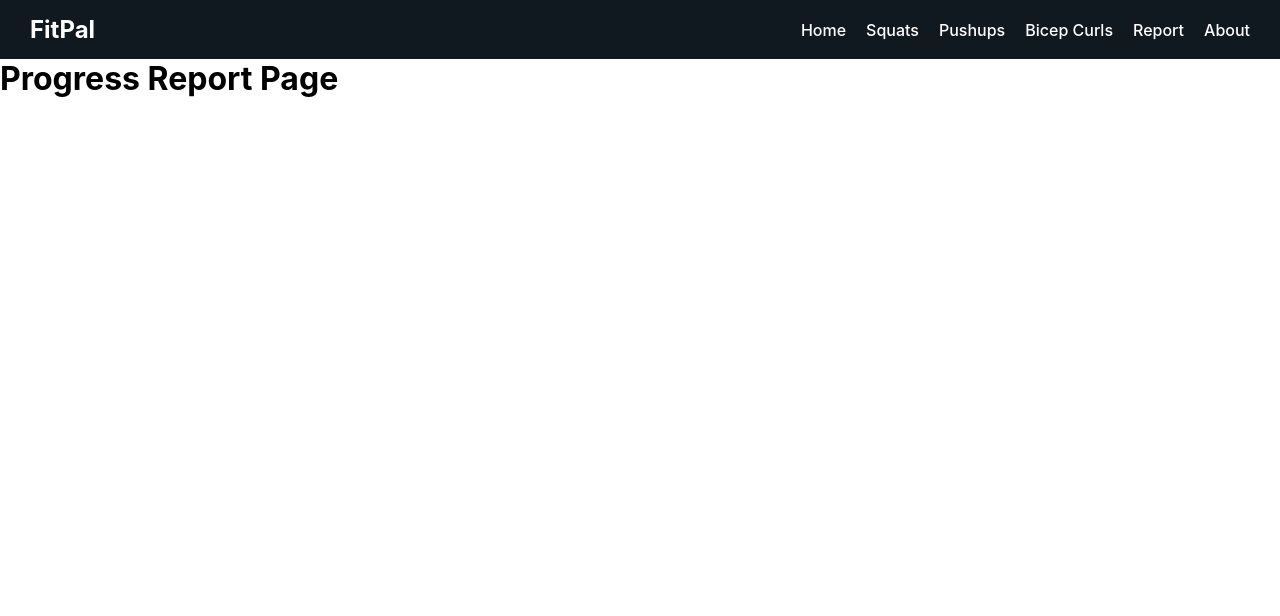
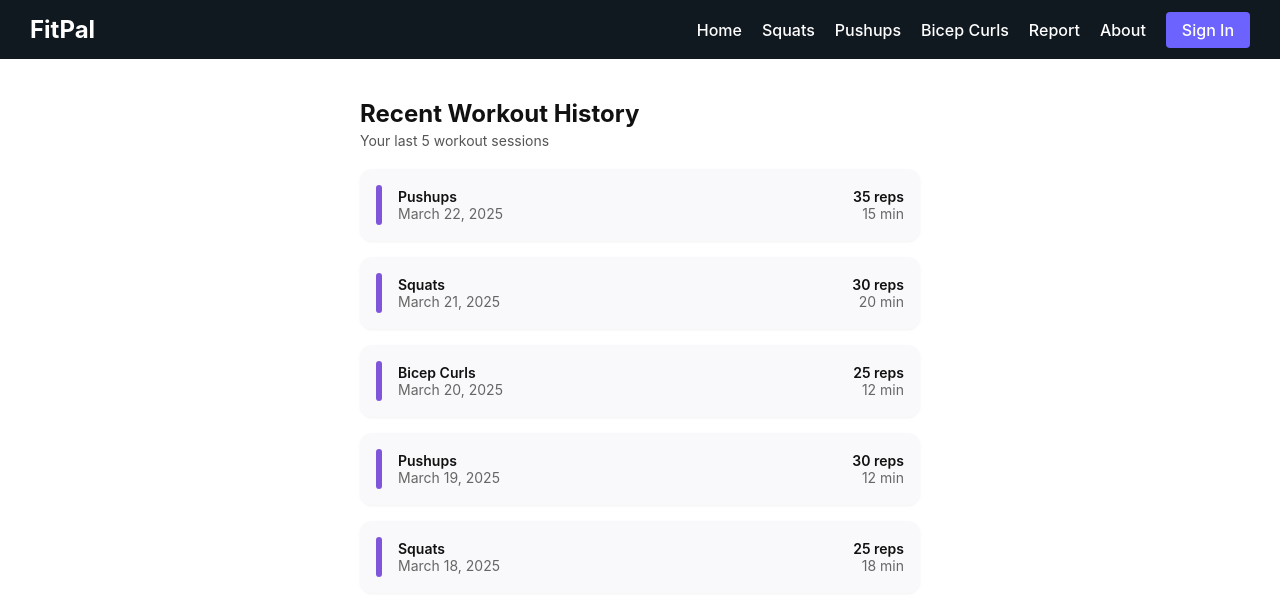
Before and after one commit to HenryFowobaje/AI-FitnessTrainer, a React (Create React App) app in the folder frontend/: page /report in a window 1280 px wide. Shown: the top 616 px of the page. Built offline with nearby package versions, Linux system fonts and the light colour scheme; no server answers.

Commit message:
Created Mock UI for report page and added Sign In button to NavBar

```diff
--- a/frontend/src/components/Navbar.css
+++ b/frontend/src/components/Navbar.css
@@ -44,3 +44,16 @@
 .logout-btn:hover {
   background-color: #4f46e5;
 }
+
+.signin-btn {
+  background-color: #6c63ff;
+  color: white;
+  padding: 8px 16px;
+  border-radius: 4px;
+  text-decoration: none;
+  font-weight: bold;
+}
+
+.signin-btn:hover {
+  background-color: #574fd2;
+}
--- a/frontend/src/components/Navbar.js
+++ b/frontend/src/components/Navbar.js
@@ -16,11 +16,18 @@ function Navbar() {
         <li><Link to="/bicep-curls">Bicep Curls</Link></li>
         <li><Link to="/report">Report</Link></li>
         <li><Link to="/about">About</Link></li>
-        {user && (
+
+        {user ? (
           <li>
             <button onClick={logout} className="logout-btn">
               Sign Out
             </button>
+          </li>
+        ) : (
+          <li>
+            <Link to="/login" className="signin-btn">
+              Sign In
+            </Link>
           </li>
         )}
       </ul>
--- /dev/null
+++ b/frontend/src/pages/Report.css
@@ -0,0 +1,68 @@
+.report-page {
+    max-width: 600px;
+    margin: 0 auto;
+    padding: 40px 20px;
+    font-family: 'Arial', sans-serif;
+  }
+
+  .report-title {
+    font-size: 24px;
+    font-weight: bold;
+    margin-bottom: 4px;
+    color: #111;
+  }
+
+  .report-subtitle {
+    font-size: 14px;
+    color: #555;
+    margin-bottom: 20px;
+  }
+
+  .report-list {
+    display: flex;
+    flex-direction: column;
+    gap: 16px;
+  }
+
+  .report-card {
+    display: flex;
+    align-items: center;
+    background-color: #f9f9fb;
+    border-radius: 12px;
+    padding: 16px;
+    box-shadow: 0 1px 3px rgba(0, 0, 0, 0.05);
+  }
+
+  .report-color-bar {
+    width: 6px;
+    height: 40px;
+    background-color: #7f56d9;
+    border-radius: 4px;
+    margin-right: 16px;
+  }
+
+  .report-info {
+    flex: 1;
+  }
+
+  .report-top-row,
+  .report-bottom-row {
+    display: flex;
+    justify-content: space-between;
+    font-size: 14px;
+  }
+
+  .report-type {
+    font-weight: 600;
+    color: #111;
+  }
+
+  .report-reps {
+    font-weight: 600;
+    color: #111;
+  }
+
+  .report-date,
+  .report-duration {
+    color: #666;
+  }
--- a/frontend/src/pages/Report.js
+++ b/frontend/src/pages/Report.js
@@ -1,7 +1,40 @@
+// Report.js
 import React from 'react';
+import './Report.css'; // Optional: for styling if needed
+
+const reportData = [
+  { type: 'Pushups', date: 'March 22, 2025', reps: 35, duration: '15 min' },
+  { type: 'Squats', date: 'March 21, 2025', reps: 30, duration: '20 min' },
+  { type: 'Bicep Curls', date: 'March 20, 2025', reps: 25, duration: '12 min' },
+  { type: 'Pushups', date: 'March 19, 2025', reps: 30, duration: '12 min' },
+  { type: 'Squats', date: 'March 18, 2025', reps: 25, duration: '18 min' }
+];
 
 function Report() {
-  return <h1>Progress Report Page</h1>;
+  return (
+    <div className="report-page">
+      <h2 className="report-title">Recent Workout History</h2>
+      <p className="report-subtitle">Your last 5 workout sessions</p>
+
+      <div className="report-list">
+        {reportData.map((entry, index) => (
+          <div key={index} className="report-card">
+            <div className="report-color-bar" />
+            <div className="report-info">
+              <div className="report-top-row">
+                <span className="report-type">{entry.type}</span>
+                <span className="report-reps">{entry.reps} reps</span>
+              </div>
+              <div className="report-bottom-row">
+                <span className="report-date">{entry.date}</span>
+                <span className="report-duration">{entry.duration}</span>
+              </div>
+            </div>
+          </div>
+        ))}
+      </div>
+    </div>
+  );
 }
 
 export default Report;
```
